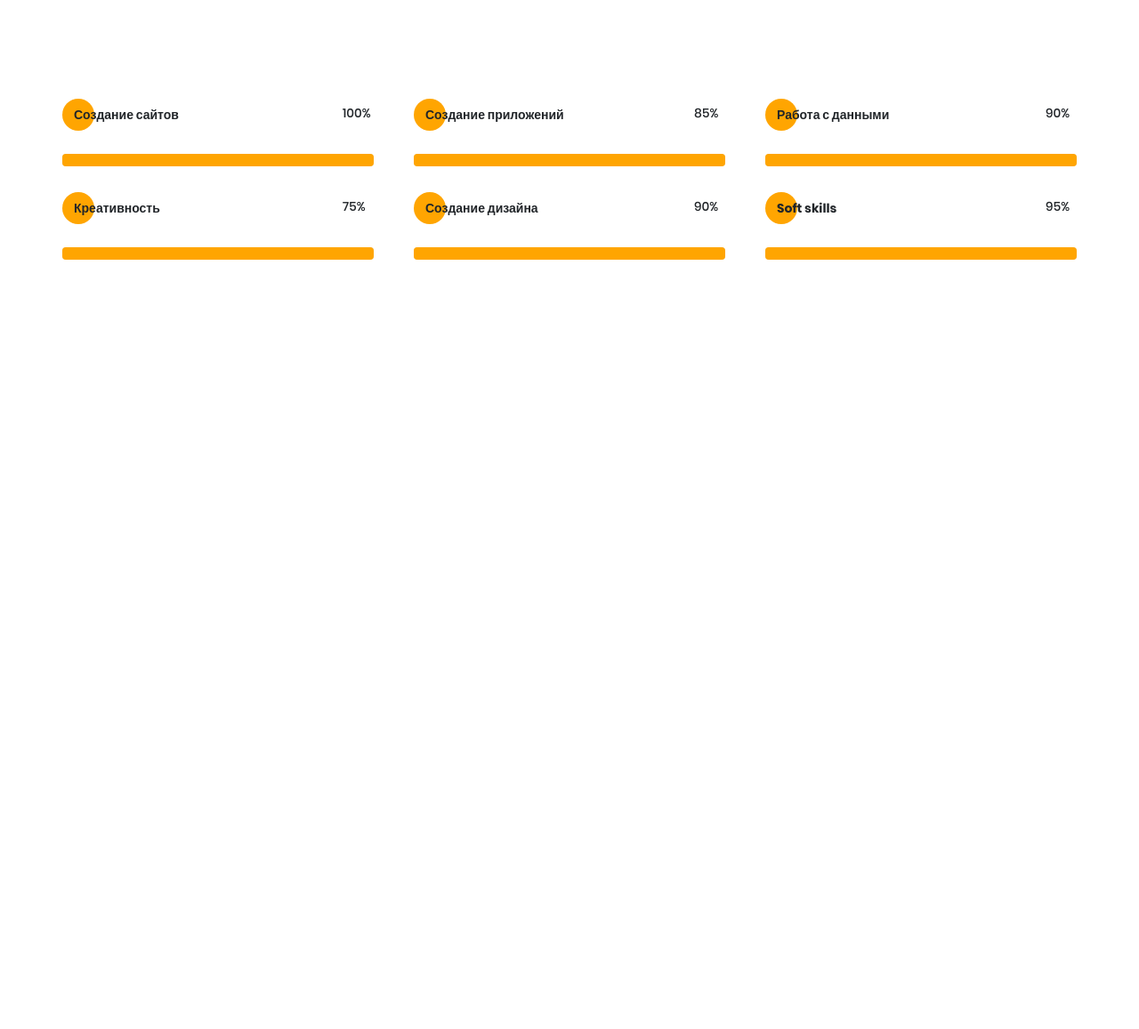
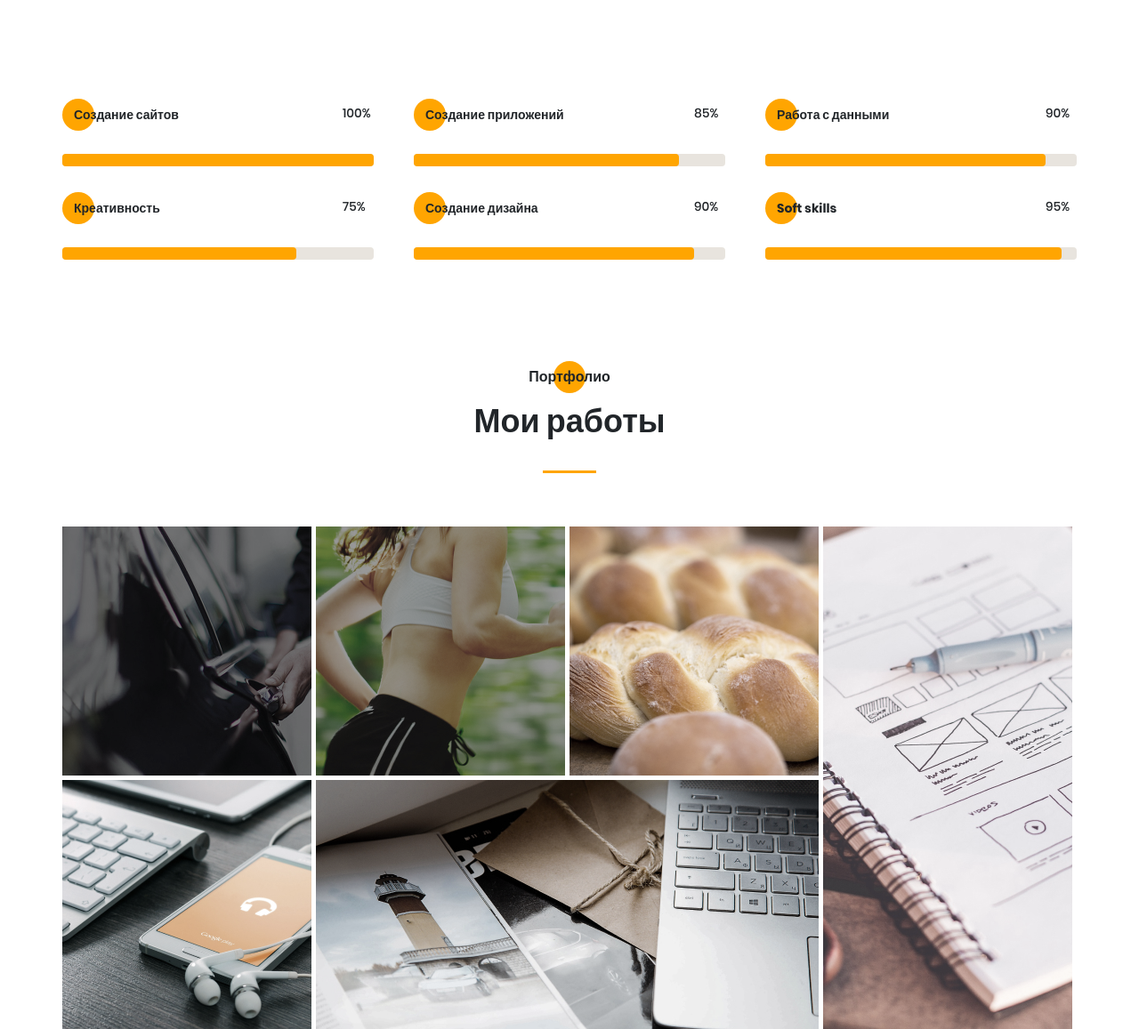
Before and after one commit to begemotik805/Portfolio, a website: page src/index.html in a window 1280 px wide. Shown: the part 3076-4233 px from the top of the page at 89% size. Before the commit the page ends 3368 px from the top, so only its background shows below. Drawn offline with nearby package versions, Linux system fonts and the light colour scheme; files that its build step writes are made by us from their sources.

Commit message:
portfolio

```diff
--- a/src/index.html
+++ b/src/index.html
@@ -219,8 +219,8 @@
     </section>
     <section class="resume">
         <div class="container">
-            <h2 class="title title-fz16 resume__title">Опыт</h2>
-            <div class="title title-fz36 resume__subtitle">Чем я буду полезна</div>
+            <h2 class="title title-fz16 title__section-title">Опыт</h2>
+            <div class="title title-fz36 title__section-subtitle">Чем я буду полезна</div>
             <div class="divider"></div>
             <div class="resume__wrapper">
                 <div class="resume__column">
@@ -299,8 +299,8 @@
     </section>
     <section class="skills">
         <div class="container">
-            <h2 class="title title-fz16 skills__title">Навыки</h2>
-            <div class="title title-fz36 skills__subtitle">Что я использую в работе</div>
+            <h2 class="title title-fz16 title__section-title">Навыки</h2>
+            <div class="title title-fz36 title__section-subtitle">Что я использую в работе</div>
             <div class="divider"></div>
             <div class="skills__items">
                 <div class="skills__item">
@@ -405,6 +405,34 @@
             </div>
         </div>
     </section>
+    <section class="portfolio">
+        <div class="container">
+            <h2 class="title title-fz16 title__section-title">Портфолио</h2>
+            <div class="title title-fz36 title__section-subtitle">Мои работы</div>
+            <div class="divider"></div>
+            <div class="portfolio__wrapper">
+                <a href="#" class="portfolio__item">
+                    <img src="img/works/uber.jpg" alt="uber">
+                </a>
+                <a href="#" class="portfolio__item">
+                    <img src="img/works/pulse.jpg" alt="pulse">
+                </a>
+                <a href="#" class="portfolio__item">
+                    <img src="img/works/bread.jpg" alt="test">
+                </a>
+                <a href="#" class="portfolio__item vertical">
+                    <img src="img/works/plans.jpg" alt="test">
+                </a>
+                <a href="#" class="portfolio__item">
+                    <img src="img/works/ipad.jpg" alt="test">
+                </a>
+                <a href="#" class="portfolio__item horizonal">
+                    <img src="img/works/mac.jpg" alt="test">
+                </a>
+            </div>
+        </div>
+        </div>
+    </section>
     <script src="js/script.js"></script>
 </body>
 
--- a/src/js/script.js
+++ b/src/js/script.js
@@ -10,3 +10,10 @@ hamburger.addEventListener('click', () => {
 closeElem.addEventListener('click', () => {
     menu.classList.remove('active');
 });
+
+const counters = document.querySelectorAll('.skills__ratings-counter'),
+    lines = document.querySelectorAll('.skills__ratings-line span');
+
+counters.forEach((item, i) => {
+    lines[i].style.width = item.innerHTML;
+});
--- /dev/null
+++ b/src/sass/blocks/_porfolio.scss
@@ -0,0 +1,29 @@
+.portfolio {
+    padding-top: 120px;
+    &__wrapper {
+        margin-top: 60px;
+        display: grid;
+        grid-template: repeat(2, 280px) / repeat(4, 280px);
+        grid-auto-rows: 280px;
+        gap: 5px;
+        .vertical {
+            grid-row: 1 / 3;
+            grid-column: 4 / 5;
+        }
+        .horizonal {
+            grid-row: 2 / 3;
+            grid-column: 2 / 4;
+        }
+    }
+    &__item {
+        transition: all 0.6s;
+        filter: grayscale(50%);
+        img {
+            width: 100%;
+        }
+        &:hover {
+            transform: scale(1.05);
+            filter: none;
+        }
+    }
+}
--- a/src/sass/blocks/_resume.scss
+++ b/src/sass/blocks/_resume.scss
@@ -1,22 +1,5 @@
 .resume {
     padding-top: 120px;
-
-    &__title {
-        position: relative;
-        text-align: center;
-        @include before_circle;
-
-        &:before {
-            top: -6px;
-            left: 50%;
-            transform: translateX(-50%);
-        }
-    }
-
-    &__subtitle {
-        text-align: center;
-    }
-
     &__wrapper {
         padding: 60px 65px 0 65px;
         display: grid;
@@ -30,7 +13,7 @@
             padding-left: 35px;
 
             &::before {
-                content: '';
+                content: "";
                 position: absolute;
                 width: 15px;
                 height: 15px;
@@ -49,7 +32,7 @@
                 position: relative;
 
                 &:after {
-                    content: '';
+                    content: "";
                     width: 1px;
                     height: calc(100% + 16px);
                     position: absolute;
@@ -65,7 +48,7 @@
         position: relative;
 
         &::before {
-            content: '';
+            content: "";
             height: 1px;
             width: 45px;
             position: absolute;
--- a/src/sass/blocks/_skills.scss
+++ b/src/sass/blocks/_skills.scss
@@ -1,18 +1,5 @@
 .skills {
     padding-top: 120px;
-    &__title {
-        position: relative;
-        text-align: center;
-        @include before_circle;
-        &:before {
-            top: -6px;
-            left: 50%;
-            transform: translateX(-50%);
-        }
-    }
-    &__subtitle {
-        text-align: center;
-    }
     &__items {
         margin-top: 60px;
         padding: 0 10px;
--- a/src/sass/blocks/_title.scss
+++ b/src/sass/blocks/_title.scss
@@ -22,8 +22,20 @@
         font-size: 36px;
     }
 
-
     &-fz48 {
         font-size: 48px;
     }
+    &__section-title {
+        position: relative;
+        text-align: center;
+        @include before_circle;
+        &::before {
+            top: -6px;
+            left: 50%;
+            transform: translateX(-50%);
+        }
+    }
+    &__section-subtitle {
+        text-align: center;
+    }
 }
--- a/src/sass/style.scss
+++ b/src/sass/style.scss
@@ -34,3 +34,4 @@ p {
 @import "blocks/about";
 @import "blocks/resume";
 @import "blocks/skills";
+@import "blocks/porfolio";
```
Also changed, not shown: dist/css/style.min.css, dist/img/works/mac.jpg (added), dist/index.html, dist/js/script.js, src/img/works/mac.jpg (added).
